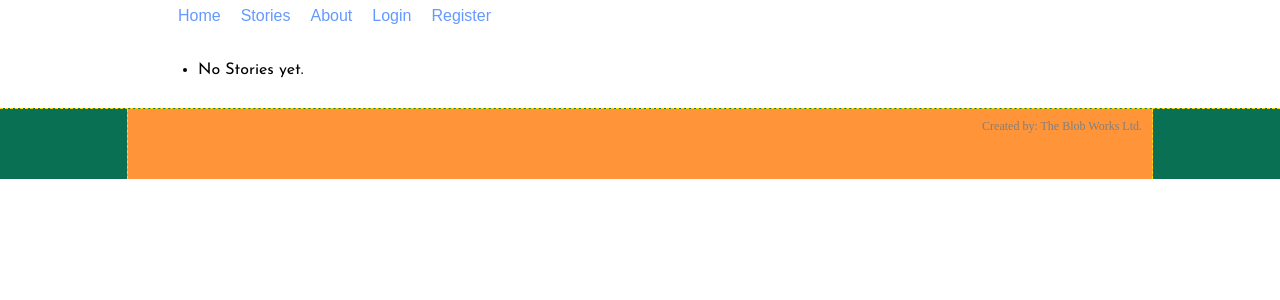
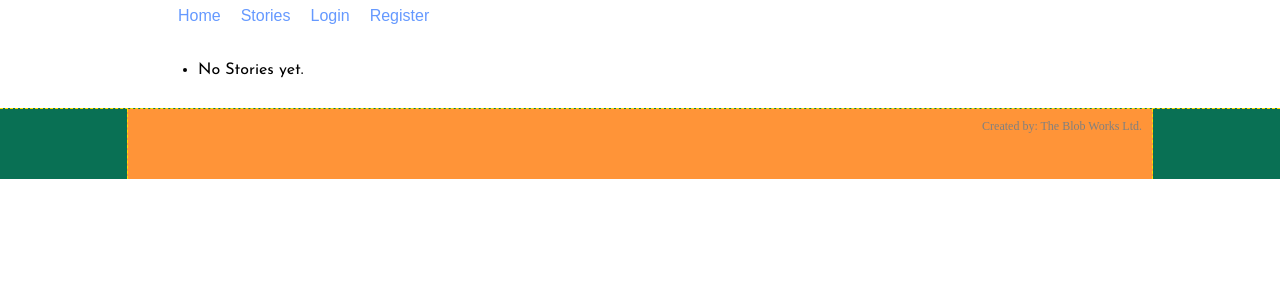
Before and after one commit to GaryB91/whitleysworld, a Django app: page /stories/ in a window 1280 px wide. Shown: the part 71-371 px from the top of the page. Run offline with Django 3.2, Linux system fonts and the light colour scheme; data that the repository does not hold is empty; parts of the project's set-up code (start-up, migrations or seed data) failed here and were passed over; some web fonts are replaced.

Commit message:
debugging

```diff
--- a/project/urls.py
+++ b/project/urls.py
@@ -18,6 +18,6 @@ from django.contrib import admin
 
 urlpatterns = [
     url(r'^admin/', admin.site.urls),
-    url(r'^/$', include('home.urls')),
+    url(r'^$', include('home.urls')),
     url(r'^stories/', include('story.urls'))
 ]
--- a/templates/base.html
+++ b/templates/base.html
@@ -93,7 +93,7 @@
 					<ul id='nav' class='nav'>
 						<li><a href="{% url 'home:home' %}" class='links'>Home</a></li>
 						<li><a href="{% url 'story:stories' %}" class='links'>Stories</a></li>
-						<li><a href="{% url 'home:about' %}" class='links'>About</a></li>
+						{# <li><a href="{% url 'home:about' %}" class='links'>About</a></li> #}
                                                 {% if user.is_authenticated %}
                                                 	<li><a href="{% url 'home:logout' %}" class="links">Logout</a></li>
                                                 {% else %}
```
